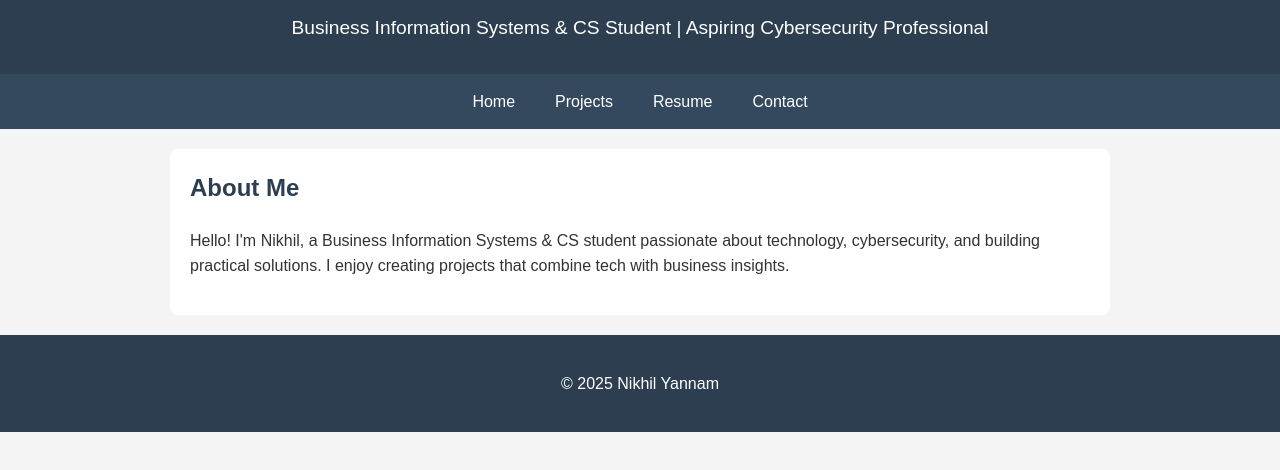
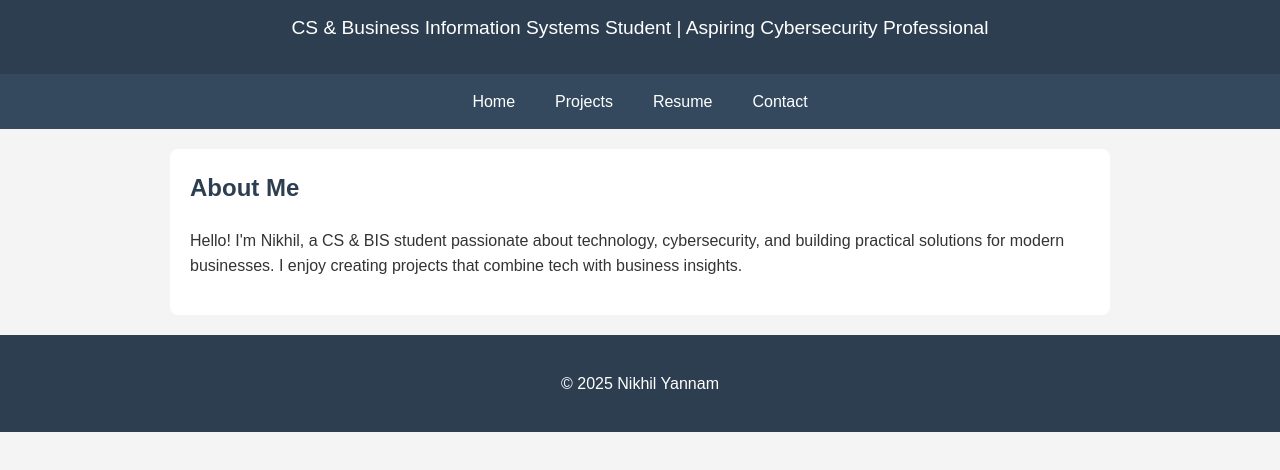
Before and after one commit to nikhilyannam/nikhilyannam.github.io, a plain HTML site: page index.html in a window 1280 px wide. Shown: the part 86-556 px from the top of the page. Drawn offline with Linux system fonts and the light colour scheme.

Commit message:
Update index.html

```diff
--- a/index.html
+++ b/index.html
@@ -10,7 +10,7 @@
 
 <header>
   <h1>Nikhil Yannam</h1>
-  <p>Business Information Systems & CS Student | Aspiring Cybersecurity Professional</p>
+  <p>CS & Business Information Systems Student | Aspiring Cybersecurity Professional</p>
 </header>
 
 <nav>
@@ -22,7 +22,7 @@
 
 <section id="about">
   <h2>About Me</h2>
-  <p>Hello! I'm Nikhil, a Business Information Systems & CS student passionate about technology, cybersecurity, and building practical solutions. I enjoy creating projects that combine tech with business insights.</p>
+  <p>Hello! I'm Nikhil, a CS & BIS student passionate about technology, cybersecurity, and building practical solutions for modern businesses. I enjoy creating projects that combine tech with business insights.</p>
 </section>
 
 <footer>
```
